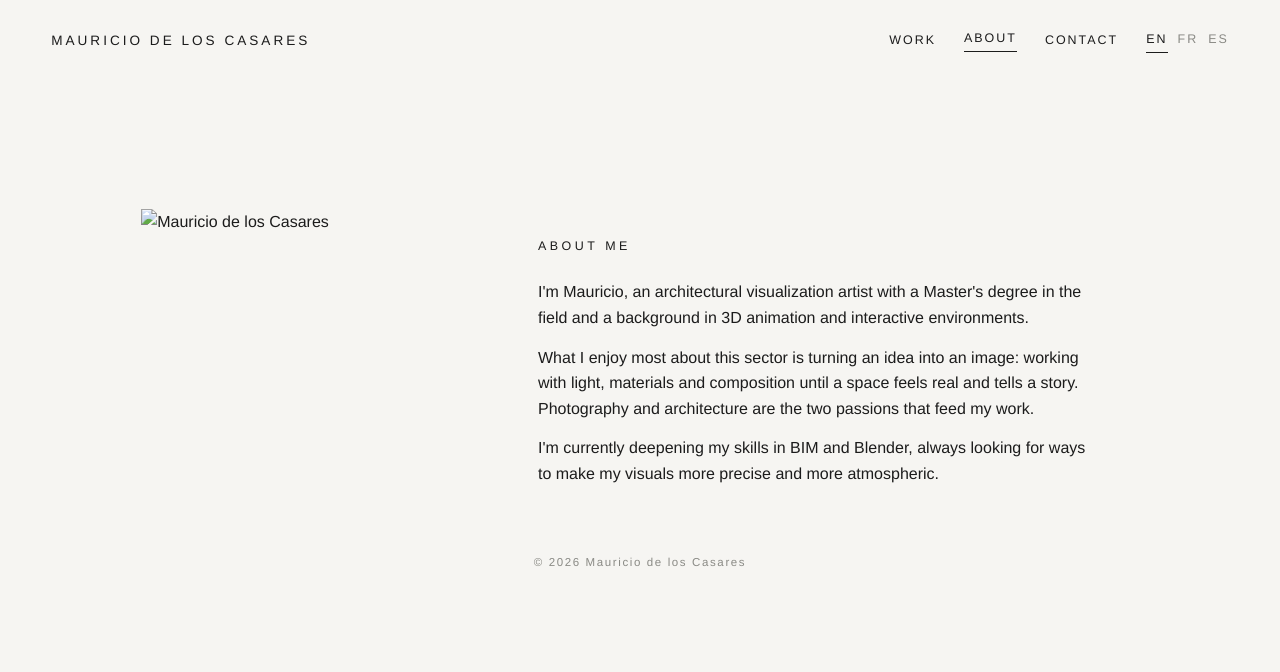
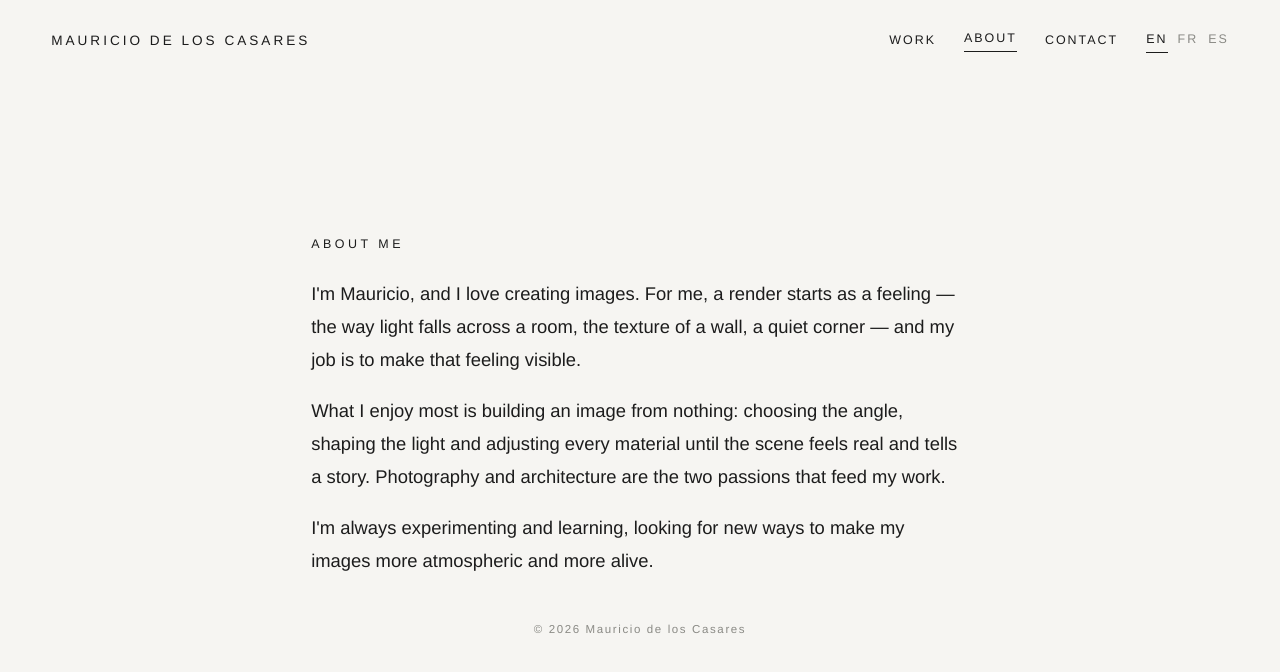
Before and after one commit to Darkshadow2299/PaginaWeb, a plain HTML site: page about.html in a window 1280 px wide. Drawn offline with Linux system fonts and the light colour scheme.

Commit message:
Add files via upload

```diff
--- a/about.html
+++ b/about.html
@@ -25,7 +25,6 @@
 
   <main>
     <section class="about">
-      <img src="images/mauricio.jpg" alt="Mauricio de los Casares" class="portrait">
       <div class="about-text">
         <h2 data-i18n="about_title">About me</h2>
         <p data-i18n="about_p1"></p>
--- a/script.js
+++ b/script.js
@@ -4,11 +4,11 @@ const TEXT = {
     nav_work: "Work",
     nav_about: "About",
     about_title: "About me",
-    about_p1: "I'm Mauricio, an architectural visualization artist with a Master's degree in the field and a background in 3D animation and interactive environments.",
-    about_p2: "What I enjoy most about this sector is turning an idea into an image: working with light, materials and composition until a space feels real and tells a story. Photography and architecture are the two passions that feed my work.",
-    about_p3: "I'm currently deepening my skills in BIM and Blender, always looking for ways to make my visuals more precise and more atmospheric.",
+    about_p1: "I'm Mauricio, and I love creating images. For me, a render starts as a feeling — the way light falls across a room, the texture of a wall, a quiet corner — and my job is to make that feeling visible.",
+    about_p2: "What I enjoy most is building an image from nothing: choosing the angle, shaping the light and adjusting every material until the scene feels real and tells a story. Photography and architecture are the two passions that feed my work.",
+    about_p3: "I'm always experimenting and learning, looking for new ways to make my images more atmospheric and more alive.",
     nav_contact: "Contact",
-    intro: "Architectural visualization & 3D.",
+    intro: "My work",
     contact_title: "Contact",
     contact_text: "Open to collaborations and new opportunities."
   },
@@ -16,11 +16,11 @@ const TEXT = {
     nav_work: "Travaux",
     nav_about: "À propos",
     about_title: "À propos de moi",
-    about_p1: "Je suis Mauricio, artiste en visualisation architecturale, titulaire d'un master dans ce domaine, avec une formation en animation 3D et en environnements interactifs.",
-    about_p2: "Ce que j'aime le plus dans ce secteur, c'est transformer une idée en image : travailler la lumière, les matériaux et la composition jusqu'à ce qu'un espace paraisse réel et raconte une histoire. La photographie et l'architecture sont les deux passions qui nourrissent mon travail.",
-    about_p3: "Je perfectionne actuellement mes compétences en BIM et en Blender, toujours à la recherche de visuels plus précis et plus atmosphériques.",
+    about_p1: "Je suis Mauricio, et j'adore créer des images. Pour moi, un rendu commence par une sensation — la façon dont la lumière traverse une pièce, la texture d'un mur, un coin silencieux — et mon travail est de rendre cette sensation visible.",
+    about_p2: "Ce que j'aime le plus, c'est construire une image à partir de rien : choisir l'angle, sculpter la lumière et ajuster chaque matériau jusqu'à ce que la scène paraisse réelle et raconte une histoire. La photographie et l'architecture sont les deux passions qui nourrissent mon travail.",
+    about_p3: "J'expérimente et j'apprends sans cesse, à la recherche de nouvelles façons de rendre mes images plus atmosphériques et plus vivantes.",
     nav_contact: "Contact",
-    intro: "Visualisation architecturale & 3D.",
+    intro: "Mon travail",
     contact_title: "Contact",
     contact_text: "Ouvert aux collaborations et aux nouvelles opportunités."
   },
@@ -28,11 +28,11 @@ const TEXT = {
     nav_work: "Trabajos",
     nav_about: "Sobre mí",
     about_title: "Sobre mí",
-    about_p1: "Soy Mauricio, artista de visualización arquitectónica, con un máster en este campo y formación en animación 3D y entornos interactivos.",
-    about_p2: "Lo que más me gusta de este sector es convertir una idea en imagen: trabajar la luz, los materiales y la composición hasta que un espacio parezca real y cuente una historia. La fotografía y la arquitectura son las dos pasiones que alimentan mi trabajo.",
-    about_p3: "Actualmente profundizo en BIM y Blender, siempre buscando que mis imágenes sean más precisas y más atmosféricas.",
+    about_p1: "Soy Mauricio y me apasiona crear imágenes. Para mí, un render empieza como una sensación —cómo cae la luz en una habitación, la textura de una pared, un rincón en calma— y mi trabajo es hacer visible esa sensación.",
+    about_p2: "Lo que más disfruto es construir una imagen desde cero: elegir el encuadre, modelar la luz y ajustar cada material hasta que la escena parezca real y cuente una historia. La fotografía y la arquitectura son las dos pasiones que alimentan mi trabajo.",
+    about_p3: "Siempre estoy experimentando y aprendiendo, buscando nuevas formas de que mis imágenes sean más atmosféricas y más vivas.",
     nav_contact: "Contacto",
-    intro: "Visualización arquitectónica y 3D.",
+    intro: "Mi trabajo",
     contact_title: "Contacto",
     contact_text: "Abierto a colaboraciones y nuevas oportunidades."
   }
--- a/styles.css
+++ b/styles.css
@@ -2,7 +2,7 @@
   --bg: #f6f5f2;
   --text: #1c1c1c;
   --muted: #8a8a85;
-  --gap: 18px;
+  --gap: 14px;
   --pad: clamp(20px, 4vw, 56px);
 }
 
@@ -57,20 +57,22 @@ a { color: inherit; text-decoration: none; }
 
 /* ---------- Intro ---------- */
 .intro {
-  padding: clamp(40px, 8vw, 110px) var(--pad) clamp(28px, 5vw, 60px);
-  font-size: clamp(1.4rem, 3vw, 2.2rem);
-  font-weight: 200;
-  letter-spacing: 0.02em;
-  max-width: 900px;
+  padding: clamp(24px, 4vw, 48px) var(--pad) clamp(18px, 3vw, 32px);
+  font-size: 0.78rem;
+  font-weight: 400;
+  letter-spacing: 0.28em;
+  text-transform: uppercase;
 }
 
 /* ---------- Gallery ---------- */
 .gallery {
   padding: 0 var(--pad);
-  columns: 2;
+  columns: 4;          /* ← nº de imágenes por fila en ordenador */
   column-gap: var(--gap);
 }
-@media (max-width: 640px) { .gallery { columns: 1; } }
+@media (max-width: 1000px) { .gallery { columns: 3; } }
+@media (max-width: 700px)  { .gallery { columns: 2; } }
+@media (max-width: 420px)  { .gallery { columns: 1; } }
 
 .gallery figure {
   break-inside: avoid;
@@ -97,21 +99,16 @@ a { color: inherit; text-decoration: none; }
 
 /* ---------- About ---------- */
 .about {
-  padding: clamp(70px, 10vw, 140px) var(--pad) 0;
-  display: grid;
-  grid-template-columns: minmax(180px, 320px) 1fr;
-  gap: clamp(28px, 6vw, 80px);
-  align-items: center;
-  max-width: 1100px;
+  padding: clamp(70px, 12vw, 180px) var(--pad) 0;
+  max-width: 760px;
   margin: 0 auto;
+  min-height: 60vh;
 }
-.about .portrait { width: 100%; aspect-ratio: 1; object-fit: cover; display: block; filter: grayscale(0.15); }
 .about h2 {
   font-size: 0.78rem; letter-spacing: 0.28em; text-transform: uppercase;
   font-weight: 400; margin-bottom: 22px;
 }
-.about-text p { margin-bottom: 14px; max-width: 560px; }
-@media (max-width: 700px) { .about { grid-template-columns: 1fr; } .about .portrait { max-width: 260px; } }
+.about-text p { margin-bottom: 18px; font-size: 1.15rem; font-weight: 200; line-height: 1.8; }
 
 /* ---------- Contact ---------- */
 .contact {
```
Also changed, not shown: images/mauricio.jpg (added).
